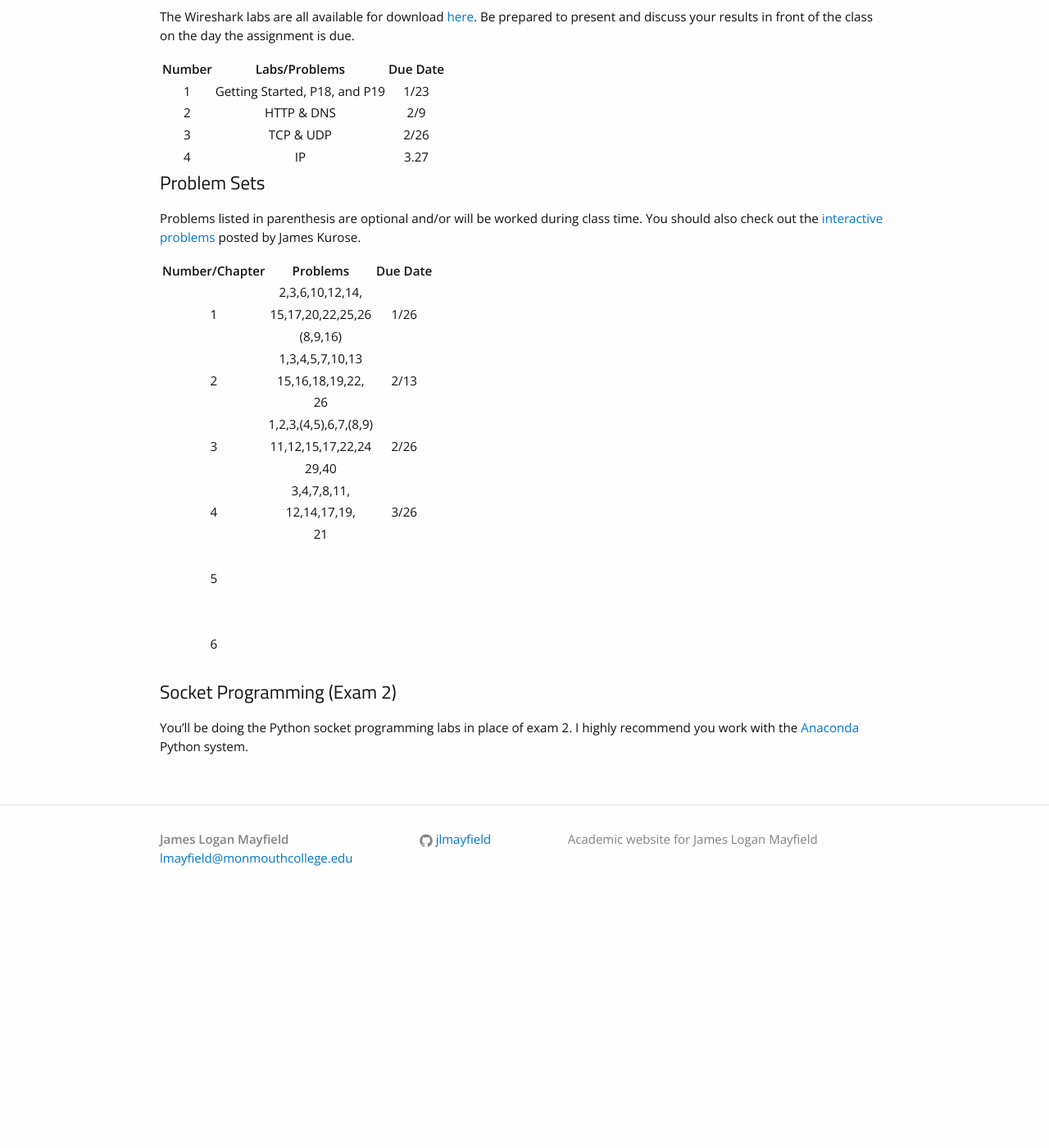
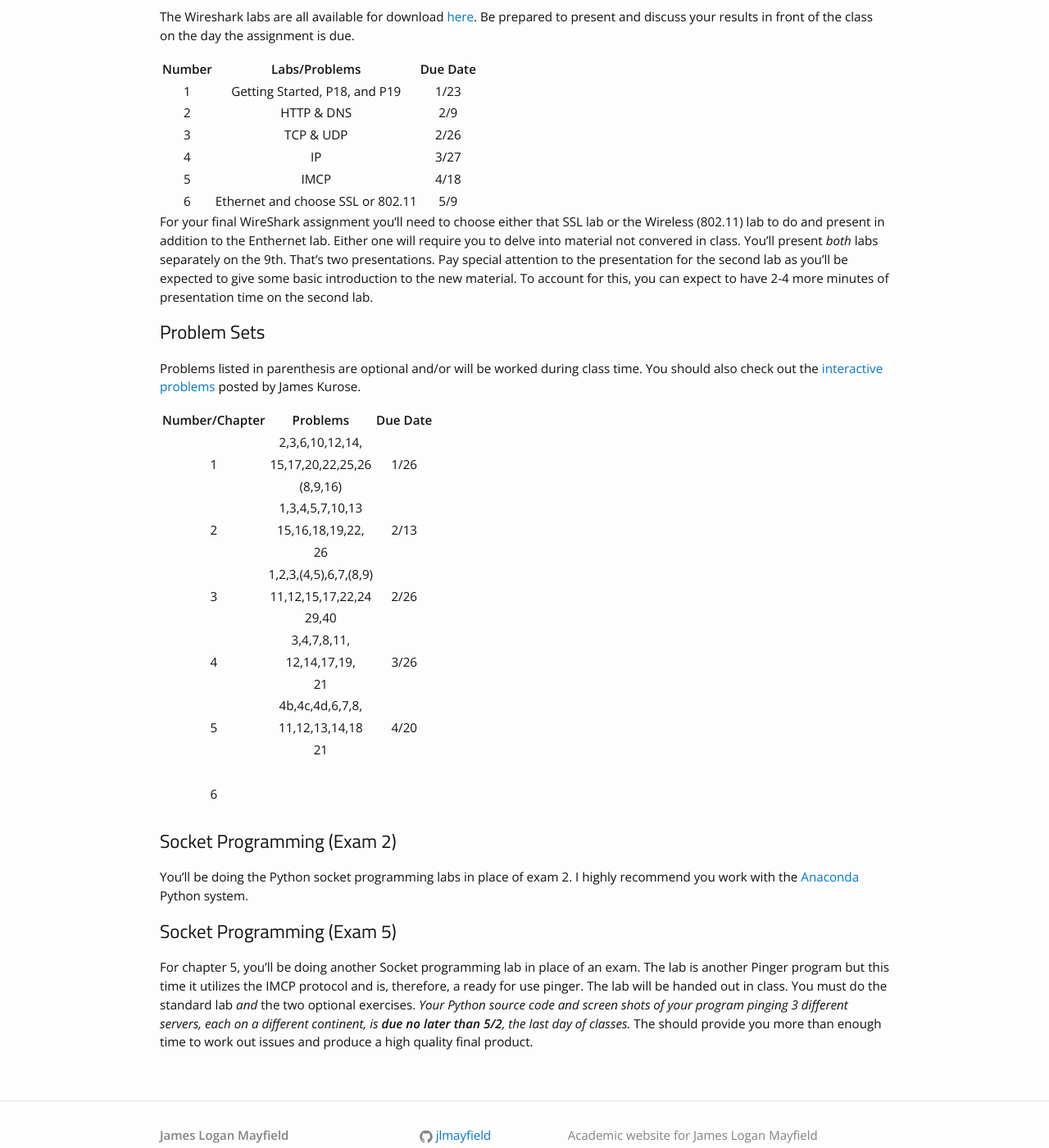
Before and after one commit to jlmayfield/jlmayfield.github.io, a Jekyll site: the page built from teaching/comp337.md, in a window 1280 px wide and 1400 px high, scrolled down 270 px. Shown: the whole window at 82% size. Built offline with Jekyll 4.4.1, drawn with Linux system fonts in a browser that asks for light colours; before the commit the page ends 1387 px from its top, so only the background shows below that.

Commit message:
sp18. c337. final push updates

```diff
--- a/teaching/comp337.md
+++ b/teaching/comp337.md
@@ -18,8 +18,11 @@ The Wireshark labs are all available for download [here](http://www-net.cs.umass
 |   1            |  Getting Started, P18, and P19 |  1/23      |
 |   2            | HTTP & DNS       |  2/9     |
 |   3            |  TCP & UDP       |  2/26    |
-|  4             |    IP            |  3.27    |
+|  4             |    IP            |  3/27    |
+|  5             |   IMCP           |  4/18    |
+|  6             |   Ethernet and choose SSL or 802.11   |  5/9     |
 
+For your final WireShark assignment you'll need to choose either that SSL lab or the Wireless (802.11) lab to do and present in addition to the Enthernet lab. Either one will require you to delve into material not convered in class. You'll present *both* labs separately on the 9th. That's two presentations. Pay special attention to the presentation for the second lab as you'll be expected to give some basic introduction to the new material. To account for this, you can expect to have 2-4 more minutes of presentation time on the second lab.
 
 ## Problem Sets
 
@@ -39,9 +42,9 @@ Problems listed in parenthesis are optional and/or will be worked during class t
 |                | 3,4,7,8,11,      |           |
 |     4          | 12,14,17,19,     |   3/26    |
 |                | 21               |           |
-|                |                  |           |
-|     5          |                  |           |
-|                |                  |           |
+|                | 4b,4c,4d,6,7,8,  |           |
+|     5          | 11,12,13,14,18   |   4/20    |
+|                | 21               |           |
 |                |                  |           |
 |     6          |                  |           |
 |                |                  |           |
@@ -52,3 +55,7 @@ Problems listed in parenthesis are optional and/or will be worked during class t
 ## Socket Programming (Exam 2)
 
 You'll be doing the Python socket programming labs in place of exam 2. I highly recommend you work with the [Anaconda](https://www.anaconda.com/download/) Python system.
+
+## Socket Programming (Exam 5)
+
+For chapter 5, you'll be doing another Socket programming lab in place of an exam. The lab is another Pinger program but this time it utilizes the IMCP protocol and is, therefore, a ready for use pinger.  The lab will be handed out in class. You must do the standard lab *and* the two optional exercises. *Your Python source code and screen shots of your program pinging 3 different servers, each on a different continent, is **due no later than 5/2**, the last day of classes.* The should provide you more than enough time to work out issues and produce a high quality final product.
```
Also changed, not shown: 2 other files.
